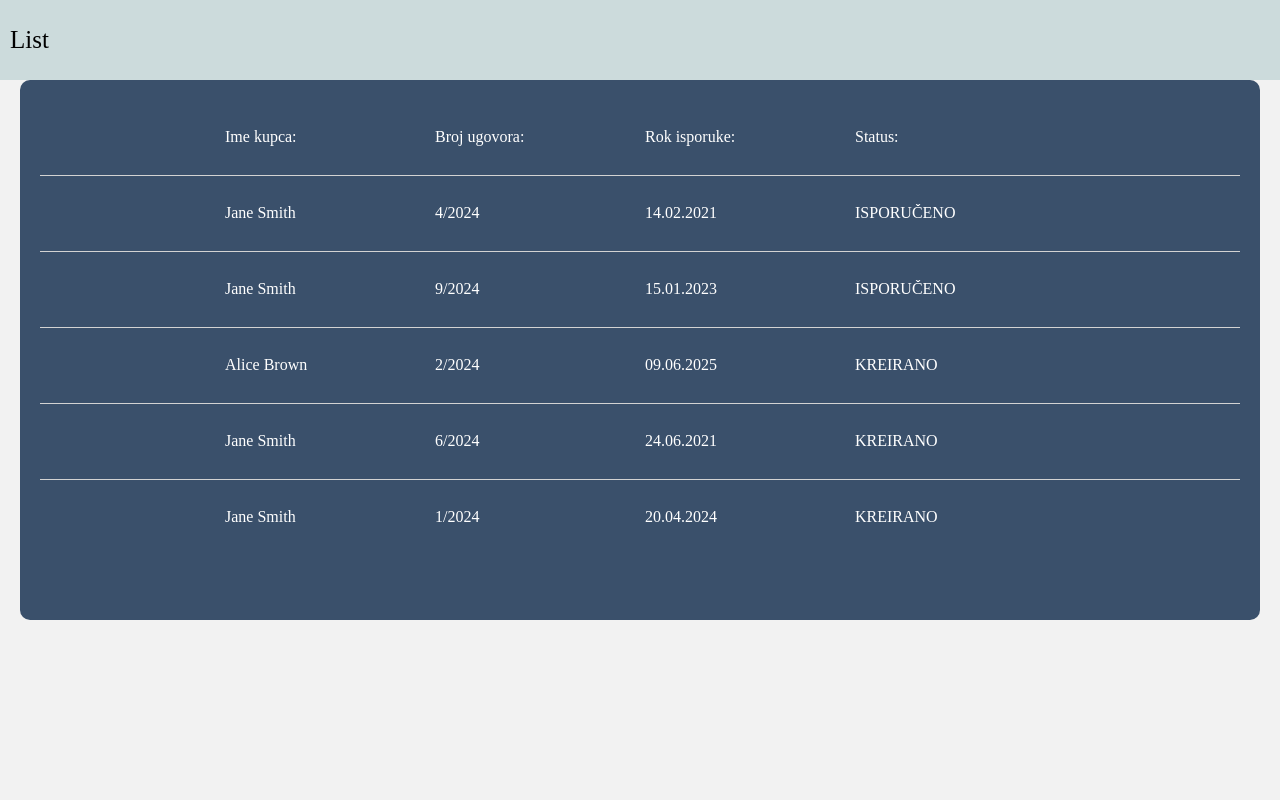
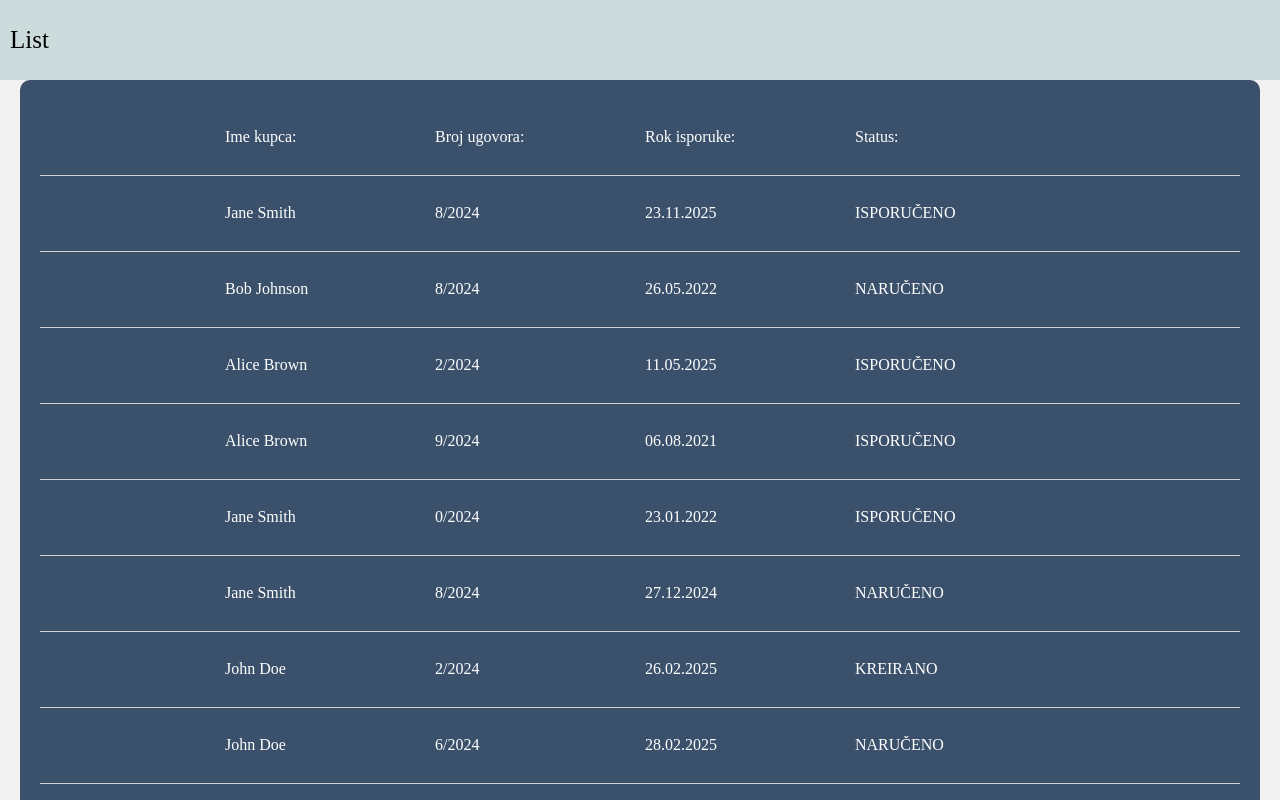
Before and after one commit to Reli12/contractmanagment, a React (Create React App) app: page / in a window 1280 px wide. Shown: the top 800 px of the page. Built offline with nearby package versions, Linux system fonts and the light colour scheme.

Commit message:
Add new context for products and refactor code to implement more suitable name for products

```diff
--- a/src/App.tsx
+++ b/src/App.tsx
@@ -3,16 +3,22 @@ import './App.css'
 import { BrowserRouter, Route, Routes } from 'react-router-dom'
 import routes from './routes/routes'
 import NavigationBar from './components/molecules/NavigationBar/NavigationBar'
+import ContractProvider from './context/contractsContext/ContractContext'
+import ProductsProvider from './context/procuctsContext/ProductsContext'
 
 function App() {
     return (
         <BrowserRouter basename="/">
+            <ContractProvider>
+                <ProductsProvider>
                     <NavigationBar />
                     <Routes>
                         {routes.map((route, index) => (
                             <Route key={index} path={route.path} element={route.element} />
                         ))}
                     </Routes>
+                </ProductsProvider>
+            </ContractProvider>
         </BrowserRouter>
     )
 }
--- a/src/components/organisams/Table/Table.tsx
+++ b/src/components/organisams/Table/Table.tsx
@@ -1,8 +1,11 @@
 import styled from 'styled-components'
-import generateContracts from '../../../utilities/generateMockContractData'
 import TableRow from '../../molecules/TableRow/TableRow'
 import colors from '../../../typography/colors'
-import convertToCroatianDateFormat from '../../../utilities/ConvertToCroatianDate'
+import IContract from '../../../types/contract.types'
+
+interface ITable {
+    contracts?: IContract[]
+}
 
 const Wrapper = styled.div`
     min-height: 500px;
@@ -12,10 +15,7 @@ const Wrapper = styled.div`
     background-color: ${colors.primaryBlue};
     border-radius: 10px;
 `
-const Table = () => {
-    const contracts = generateContracts(5)
-    console.log(contracts)
-
+const Table = ({ contracts }: ITable) => {
     return (
         <Wrapper>
             <TableRow
@@ -26,8 +26,7 @@ const Table = () => {
                     status: 'Status:',
                 }}
             />
-            {contracts.map((contract, index) => {
-                console.log(convertToCroatianDateFormat(contract.rok_isporuke))
+            {contracts?.map((contract, index) => {
                 return (
                     <TableRow
                         rowValues={{
--- /dev/null
+++ b/src/context/contractsContext/ContractContext.tsx
@@ -0,0 +1,41 @@
+import { createContext, ReactNode, useContext, useEffect, useState } from 'react'
+import IContract from '../../types/contract.types'
+import generateContracts from '../../utilities/generateMockContractData'
+
+interface IContractContext {
+    contracts: IContract[]
+    addNewContract: (contract: IContract) => void
+}
+interface IChildren {
+    children?: ReactNode
+}
+
+const errorMessage = 'Contract context must be used inside contract provider'
+
+const ContractContext = createContext<IContractContext | undefined>(undefined)
+
+const ContractProvider = ({ children }: IChildren) => {
+    const [contracts, setContracts] = useState<IContract[]>(generateContracts(10))
+
+    useEffect(() => {
+        console.log('Implement fetching data for contracts')
+    }, [])
+
+    const addNewContract = (contract: IContract) => {
+        contract.id = contracts.length + 1
+        setContracts((prev) => [...prev, contract])
+    }
+
+    return <ContractContext.Provider value={{ contracts, addNewContract }}>{children}</ContractContext.Provider>
+}
+
+export const useContractContext = () => {
+    const contractContext = useContext(ContractContext)
+
+    if (!contractContext) {
+        throw new Error(errorMessage)
+    }
+    return contractContext
+}
+
+export default ContractProvider
--- /dev/null
+++ b/src/context/procuctsContext/ProductsContext.tsx
@@ -0,0 +1,52 @@
+import { createContext, ReactNode, useContext, useState } from 'react'
+import IProduct from '../../types/products.interfaces'
+import generateProducts from '../../utilities/generateMockProductData'
+
+interface IProductsContext {
+    products: IProduct[]
+    addNewProduct: (product: IProduct) => void
+    getProductForContract: (productIdList?: Array<number> | number) => undefined | IProduct[]
+}
+interface IChildren {
+    children?: ReactNode
+}
+
+const errorMessage = 'Products context must be used inside products provider'
+
+const ProductsContext = createContext<IProductsContext | undefined>(undefined)
+
+const ProductsProvider = ({ children }: IChildren) => {
+    const [products, setProducts] = useState<IProduct[]>(generateProducts(5))
+
+    const addNewProduct = (product: IProduct) => {
+        product.id = products.length + 1
+        setProducts((prev) => [...prev, product])
+    }
+
+    const getProductForContract = (productIdList?: Array<number> | number) => {
+        if (!productIdList) {
+            return undefined
+        }
+        if (Array.isArray(productIdList)) {
+            return products.filter((item) => productIdList.includes(item.id))
+        }
+        return products.filter((item) => item.id === productIdList)
+    }
+
+    return (
+        <ProductsContext.Provider value={{ products, addNewProduct, getProductForContract }}>
+            {children}
+        </ProductsContext.Provider>
+    )
+}
+
+export const useProductsContext = () => {
+    const productsContext = useContext(ProductsContext)
+
+    if (!productsContext) {
+        throw new Error(errorMessage)
+    }
+    return productsContext
+}
+
+export default ProductsProvider
--- a/src/hooks/useFilterContracts.ts
+++ b/src/hooks/useFilterContracts.ts
@@ -1,16 +1,20 @@
 import generateContracts from '../utilities/generateMockContractData'
-import { useRef } from 'react'
+import { useEffect, useRef } from 'react'
 import IContract from '../types/contract.types'
+import { useContractContext } from '../context/contractsContext/ContractContext'
 
 const useFilterContracts = () => {
-    // TODO refactor this to use and get data from the context
-    const contracts = generateContracts(10)
+    const { contracts } = useContractContext()
     const filteredContracts = useRef<IContract[]>([...contracts])
 
+    useEffect(() => {
+        filteredContracts.current = [...contracts]
+    }, [contracts])
+
     const filterContracts = (filterValue?: string) => {
-        if (!filterValue || filterValue === '') {
+        if (filterValue === undefined || filterValue === '') {
             filteredContracts.current = [...contracts]
-            return null
+            return undefined
         }
 
         if (/^[0-9]{2}\./.test(filterValue)) {
@@ -34,19 +38,23 @@ const useFilterContracts = () => {
     }
 
     const filterContractByStatus = (filterValue?: string) => {
-        if (!filterValue || filterValue === '') {
+        if (filterValue === undefined || filterValue === '') {
             filteredContracts.current = [...contracts]
-            return null
+            return undefined
         }
         if (!!filterValue && /^(KREIRANO|NARUČENO|ISPORUČENO)$/.test(filterValue)) {
             filteredContracts.current = filteredContracts.current.filter((item) =>
-                item.kupac.toLowerCase().includes(filterValue.toLowerCase())
+                item.status.toLowerCase().includes(filterValue.toLowerCase())
             )
             return filteredContracts.current
         }
     }
 
-    return { filterContracts, filterContractByStatus }
+    const resetFilters = () => {
+        filteredContracts.current = [...contracts]
+    }
+
+    return { filterContracts, filterContractByStatus, resetFilters }
 }
 
 export default useFilterContracts
--- a/src/pages/Home.tsx
+++ b/src/pages/Home.tsx
@@ -1,16 +1,12 @@
 import Table from '../components/organisams/Table/Table'
-import useFilterContracts from '../hooks/useFilterContracts'
-import { useEffect } from 'react'
+import { useContractContext } from '../context/contractsContext/ContractContext'
 
 const Home = () => {
-    const { filterContracts } = useFilterContracts()
+    const { contracts } = useContractContext()
 
-    useEffect(() => {
-        console.log(filterContracts('KREIRANO'))
-    }, [])
     return (
         <div>
-            <Table />
+            <Table contracts={contracts} />
         </div>
     )
 }
--- a/src/types/contract.types.ts
+++ b/src/types/contract.types.ts
@@ -11,5 +11,5 @@ export default interface IContract {
     datum_akontacije: string
     rok_isporuke: string
     status: 'KREIRANO' | 'NARUČENO' | 'ISPORUČENO'
-    articles?: Array<number> | number //reference on the articles that is on the contract
+    products?: Array<number> | number //reference on the articles that is on the contract
 }
--- a/src/types/article.types.ts
+++ b/src/types/products.interfaces.ts
@@ -1,4 +1,4 @@
-export default interface IArticle {
+export default interface IProduct {
     id: number
     naziv: string
     dobavljač: string
--- a/src/utilities/generateMockContractData.ts
+++ b/src/utilities/generateMockContractData.ts
@@ -4,7 +4,7 @@ const generateContracts = (numContracts: number): IContract[] => {
     const contracts: IContract[] = []
     const statusOptions: Array<IContract['status']> = ['KREIRANO', 'NARUČENO', 'ISPORUČENO']
     const customerNames: string[] = ['John Doe', 'Jane Smith', 'Bob Johnson', 'Alice Brown']
-    const articleList: Array<Array<number>> = [
+    const productList: Array<Array<number>> = [
         [1, 2, 3],
         [3, 4, 5],
         [4, 2],
@@ -19,7 +19,7 @@ const generateContracts = (numContracts: number): IContract[] => {
             datum_akontacije: generateRandomDate(),
             rok_isporuke: generateRandomDate(),
             status: statusOptions[Math.floor(Math.random() * statusOptions.length)],
-            articles: articleList[Math.floor(Math.random() * articleList.length)],
+            products: productList[Math.floor(Math.random() * productList.length)],
         }
         contracts.push(contract)
     }
--- a/src/utilities/generateMockArticleData.ts
+++ b/src/utilities/generateMockProductData.ts
@@ -1,22 +1,22 @@
-import IArticle from '../types/article.types'
+import IProduct from '../types/products.interfaces'
 
-const generateArticles = (numArticles: number): IArticle[] => {
-    const articles: IArticle[] = []
-    const statusOptions: Array<IArticle['status']> = ['KREIRANO', 'NARUČENO', 'ISPORUČENO']
+const generateProducts = (numproducts: number): IProduct[] => {
+    const products: IProduct[] = []
+    const statusOptions: Array<IProduct['status']> = ['KREIRANO', 'NARUČENO', 'ISPORUČENO']
     const articleNames: string[] = ['Iphone', 'Macbook pro', 'Mis', 'Stol']
     const supliersNames: string[] = ['Santa Domenica', 'Emmezeta', 'Portanova', 'Zelda']
 
-    for (let i = 0; i < numArticles; i++) {
-        const article: IArticle = {
+    for (let i = 0; i < numproducts; i++) {
+        const article: IProduct = {
             id: i + 1,
             naziv: articleNames[Math.floor(Math.random() * articleNames.length)],
             dobavljač: supliersNames[Math.floor(Math.random() * supliersNames.length)],
             status: statusOptions[Math.floor(Math.random() * statusOptions.length)],
         }
-        articles.push(article)
+        products.push(article)
     }
 
-    return articles
+    return products
 }
 
-export default generateArticles
+export default generateProducts
```
Lines whose indentation alone changed are shown as unchanged.
